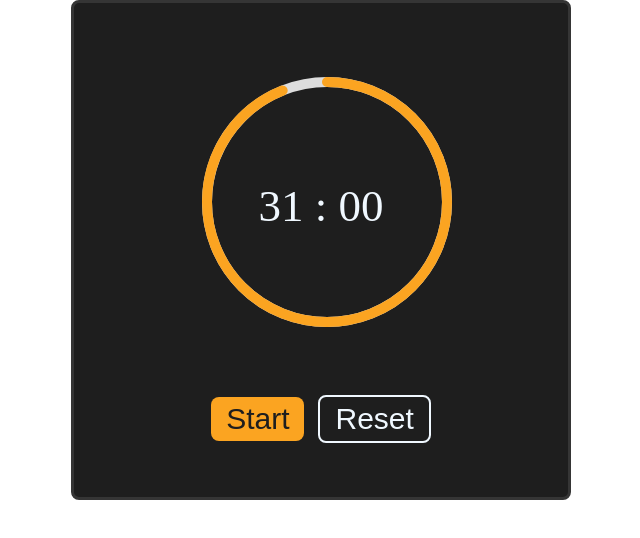
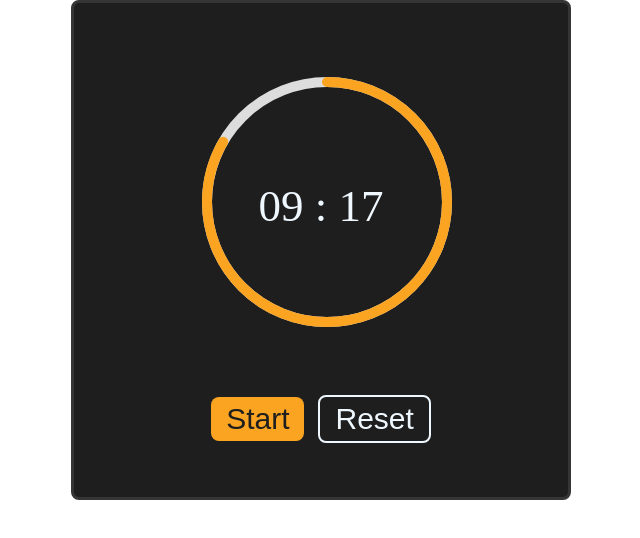
Before and after one commit to Yevhen-dev/HWJS13, a plain HTML site: page index.html in a window 1280 px wide. Both pictures are taken after a click on the button "Start". Shown: the whole page, without its empty margins (319-959 px from the left). Drawn offline with Linux system fonts and the light colour scheme.

Commit message:
refactor additional task

```diff
--- a/js/main.js
+++ b/js/main.js
@@ -44,37 +44,59 @@ messageWithTimer( "hello", 3000 );
 let btnStart = document.querySelector( ".watch__settings__start" );
 let btnReset = document.querySelector( ".watch__settings__reset" );
 let timerSpanS = document.querySelector( ".watch__time__s" );
-let initialTime = 33;
+let timerSpanMS = document.querySelector( ".watch__time__ms" );
+let initialTime = 12;
+let interval = 0;
 
-function checkTimeLeft ( el, num ) {
-    if( num <= 9 ) {
-        el.innerHTML = "0" + num
-    } else {
-        el.innerHTML = num;
-    }
+timerSpanS.innerHTML = initialTime > 9 ? initialTime : "0" + initialTime ;
+
+function setInitialValueForTimer( decrement, ms ) {
+    timerSpanMS.innerHTML = ms;
+    timerSpanS.innerHTML = initialTime > 9 ? initialTime - decrement : "0" + ( initialTime - decrement  );
+    document.documentElement.style.setProperty('--progress', 100);
 }
 
-
 btnStart.addEventListener( "click", function() {
-
-    checkTimeLeft( timerSpanS, initialTime);
-
-
-    let intervalS = setInterval( () => {
-        let sLeft = +timerSpanS.innerHTML;
-        sLeft--;
-        checkTimeLeft( timerSpanS, sLeft );
-        let stroke = getComputedStyle(document.documentElement).getPropertyValue( "--progress" );
-        document.documentElement.style.setProperty('--progress', stroke - 100/initialTime)
-
-        if( +timerSpanS.innerHTML === 0 ) {
-            clearInterval( intervalS );
-        }
-
-    } ,1000 )
-
+    clearInterval( interval );
+    setInitialValueForTimer( 1, 99 );
+    interval = setInterval( startCountDown, 10 );
 } );
 
 btnReset.addEventListener( "click", function() {
-    location.reload();
-}  );
+    clearInterval( interval );
+    setInitialValueForTimer( 0, "00" );
+} );
+
+
+function startCountDown () {
+    let msValue = +timerSpanMS.innerHTML;
+    let sValue = +timerSpanS.innerHTML;
+    msValue--;
+
+    if( msValue >= 10 ) {
+        timerSpanMS.innerHTML = msValue;
+    } else {
+        timerSpanMS.innerHTML = "0" + msValue;
+
+    }
+    if( msValue === 0 ) {
+        if( sValue === 0 ) {
+            clearInterval(interval);
+            document.documentElement.style.setProperty('--progress', 0);
+            return;
+        }
+        timerSpanMS.innerHTML = 99;
+        sValue--;
+        let stroke = getComputedStyle(document.documentElement).getPropertyValue( "--progress" );
+        document.documentElement.style.setProperty('--progress', stroke - 100/initialTime);
+
+        if( sValue >= 10 ) {
+            timerSpanS.innerHTML = sValue;
+        } else {
+            timerSpanS.innerHTML = "0" + sValue;
+
+        }
+    }
+
+
+}
--- a/style/style.css
+++ b/style/style.css
@@ -55,7 +55,7 @@ body {
     transform: rotate(-90deg);
     transform-origin: var(--half-size) var(--half-size);
     stroke-dasharray: var(--dash) calc(var(--circumference) - var(--dash));
-    transition: stroke-dasharray 0.3s linear 0s;
+    transition: stroke-dasharray .3s linear 0s;
     stroke: #fba421;
 }
 
```
